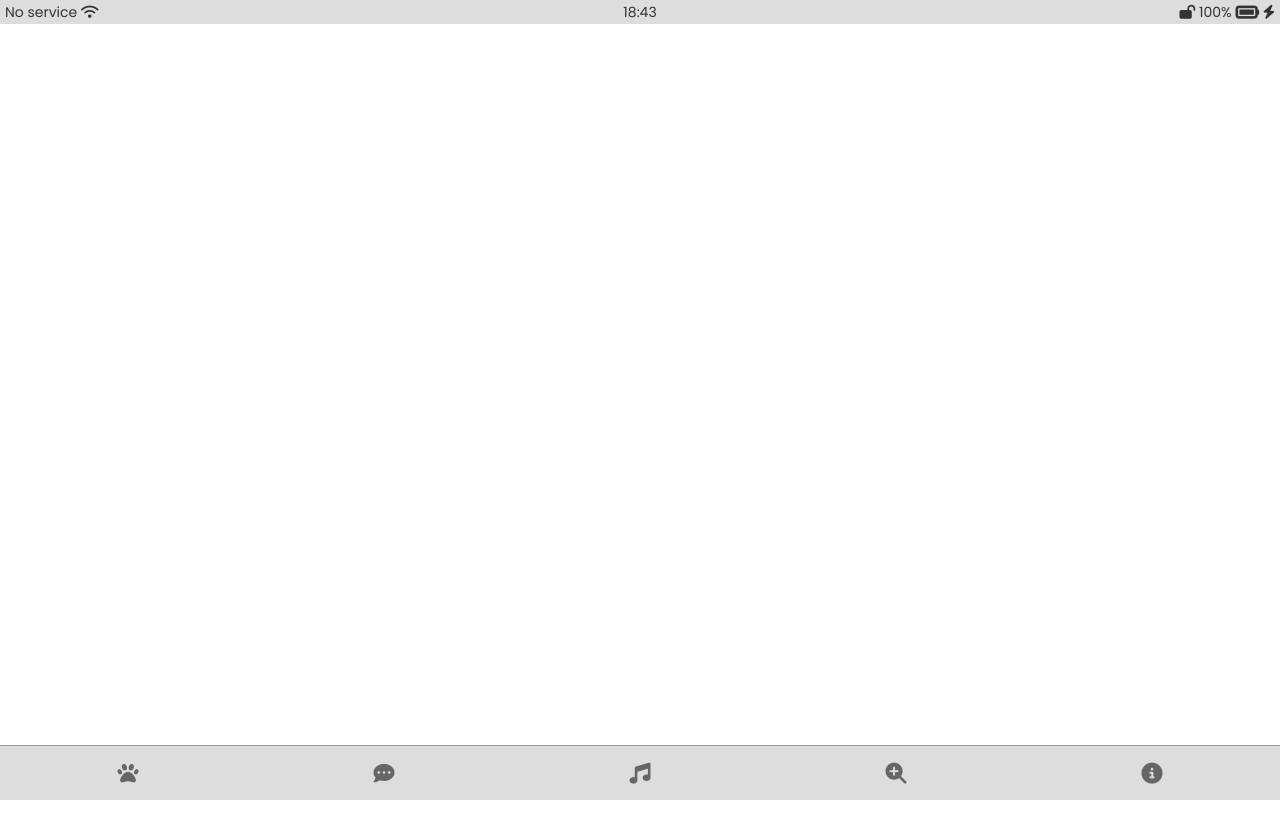
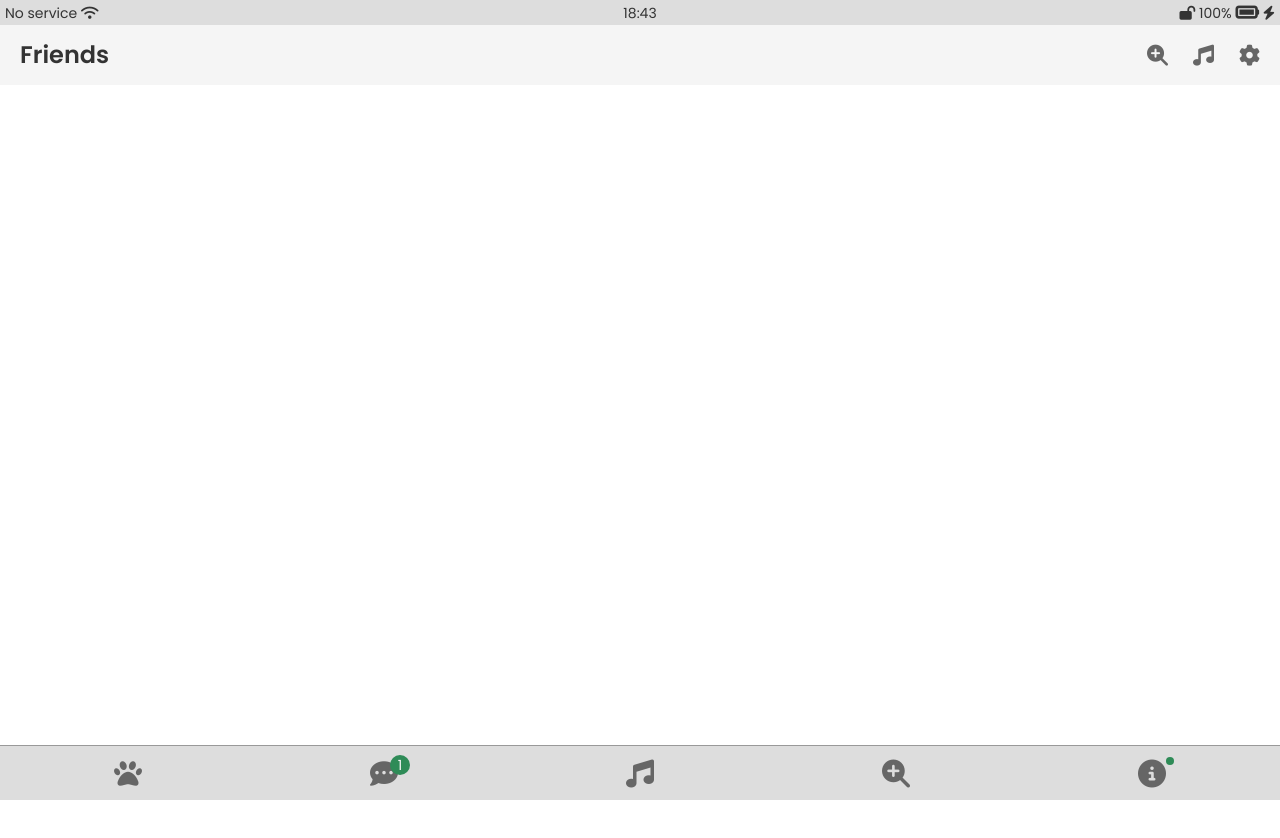
Before and after one commit to jeeweekday/kokoa-clone-2022-recap, a plain HTML site: page friends.html in a window 1280 px wide. Shown: the top 838 px of the page. Drawn offline with Linux system fonts and the light colour scheme.

Commit message:
create screen-header and update friends.html

```diff
--- /dev/null
+++ b/css/animation.css
@@ -0,0 +1,6 @@
+.anim-hover {
+    transition: transform var(--dot-2) ease-in-out;
+}
+.anim-hover:hover {
+    transform: translateY(-15%);
+}
--- a/css/components/navigation-bar.css
+++ b/css/components/navigation-bar.css
@@ -12,3 +12,6 @@
     justify-content: space-around;
     align-items: center;
 }
+.nab-bar__column {
+    position: relative;
+}
--- /dev/null
+++ b/css/components/notification-dot.css
@@ -0,0 +1,23 @@
+.notification-dot__num,
+.notification-dot__small {
+    background-color: var(--point-color);
+    position: absolute;
+    display: flex;
+    justify-content: center;
+    align-items: center;
+    color: whitesmoke;
+}
+.notification-dot__num {
+    top: -12px;
+    right: -12px;
+    width: 20px;
+    height: 20px;
+    border-radius: 50%;
+}
+.notification-dot__small {
+    top: -10px;
+    right: -8px;
+    width: 8px;
+    height: 8px;
+    border-radius: 50%;
+}
--- /dev/null
+++ b/css/components/screen-header.css
@@ -0,0 +1,19 @@
+.screen-header {
+    background-color: whitesmoke;
+    position: fixed;
+    top: 25px;
+    width: 100vw;
+    height: 60px;
+    padding: 0 20px;
+    display: flex;
+    justify-content: space-between;
+    align-items: center;
+}
+.screen-header__icons {
+    display: flex;
+    justify-content: center;
+    align-items: center;
+}
+.screen-header__icon {
+    margin-left: 25px;
+}
--- a/css/components/status-bar.css
+++ b/css/components/status-bar.css
@@ -1,9 +1,11 @@
 .status-bar {
     background-color: var(--bg-gray);
     width: 100vw;
-    padding: 5px;
+    height: 25px;
+    padding: 0 5px;
     display: flex;
     justify-content: space-between;
+    align-items: center;
     position: fixed;
     top: 0;
 }
--- a/css/styles.css
+++ b/css/styles.css
@@ -2,10 +2,13 @@
 
 @import "reset.css";
 @import "variables.css";
+@import "animation.css";
 
 /* components */
 @import "components/status-bar.css";
 @import "components/navigation-bar.css";
+@import "components/notification-dot.css";
+@import "components/screen-header.css";
 
 /* screens */
 @import "screens/login.css";
@@ -21,6 +24,10 @@ body {
     font-size: 0.875rem;
     height: 200vh;
 }
+h2 {
+    font-size: 1.5rem;
+    font-weight: 600;
+}
 h3 {
     /* 1.25rem -> 20px */
     /* 1.5rem -> 24px */
--- a/friends.html
+++ b/friends.html
@@ -28,15 +28,26 @@
         </div>
     </div>
 
+    <!-- css/components/screen-header.css -->
+
+    <header class="screen-header">
+        <h2 class="screen-header__title">Friends</h2>
+        <ul class="screen-header__icons">
+            <li class="screen-header__icon anim-hover"><a class="screen-header__icon-link" href="find.html"><i class="fa-solid fa-xl fa-magnifying-glass-plus"></i></a></li>
+            <li class="screen-header__icon anim-hover"><a class="screen-header__icon-link" href="music.html"><i class="fa-solid fa-xl fa-music"></i></a></li>
+            <li class="screen-header__icon anim-hover"><a class="screen-header__icon-link" href="setting.html"><i class="fa-solid fa-xl fa-gear"></i></a></li>
+        </ul>
+    </header>
+
     <!-- css/components/navigation-bar.css -->
 
     <nav class="nav-bar">
         <ul class="nav-bar__list">
-            <list class="nab-bar__column"><a href="friends.html"><i class="fa-solid fa-xl fa-paw"></i></a></list>
-            <list class="nab-bar__column"><a href="talk.html"><i class="fa-solid fa-xl fa-comment-dots"></i></a></list>
-            <list class="nab-bar__column"><a href="music.html"><i class="fa-solid fa-xl fa-music"></i></a></list>
-            <list class="nab-bar__column"><a href="find.html"><i class="fa-solid fa-xl fa-magnifying-glass-plus"></i></a></list>
-            <list class="nab-bar__column"><a href="more.html"><i class="fa-solid fa-xl fa-circle-info"></i></a></list>
+            <list class="nab-bar__column anim-hover"><a href="friends.html"><i class="fa-solid fa-2xl fa-paw"></i></a></list>
+            <list class="nab-bar__column anim-hover"><a href="talk.html"><i class="fa-solid fa-2xl fa-comment-dots"></i><span class="notification-dot__num">1</span></a></list>
+            <list class="nab-bar__column anim-hover"><a href="music.html"><i class="fa-solid fa-2xl fa-music"></i></a></list>
+            <list class="nab-bar__column anim-hover"><a href="find.html"><i class="fa-solid fa-2xl fa-magnifying-glass-plus"></i></a></list>
+            <list class="nab-bar__column anim-hover"><a href="more.html"><i class="fa-solid fa-2xl fa-circle-info"></i><span class="notification-dot__small"></span></a></list>
         </ul>
     </nav>
 
```
